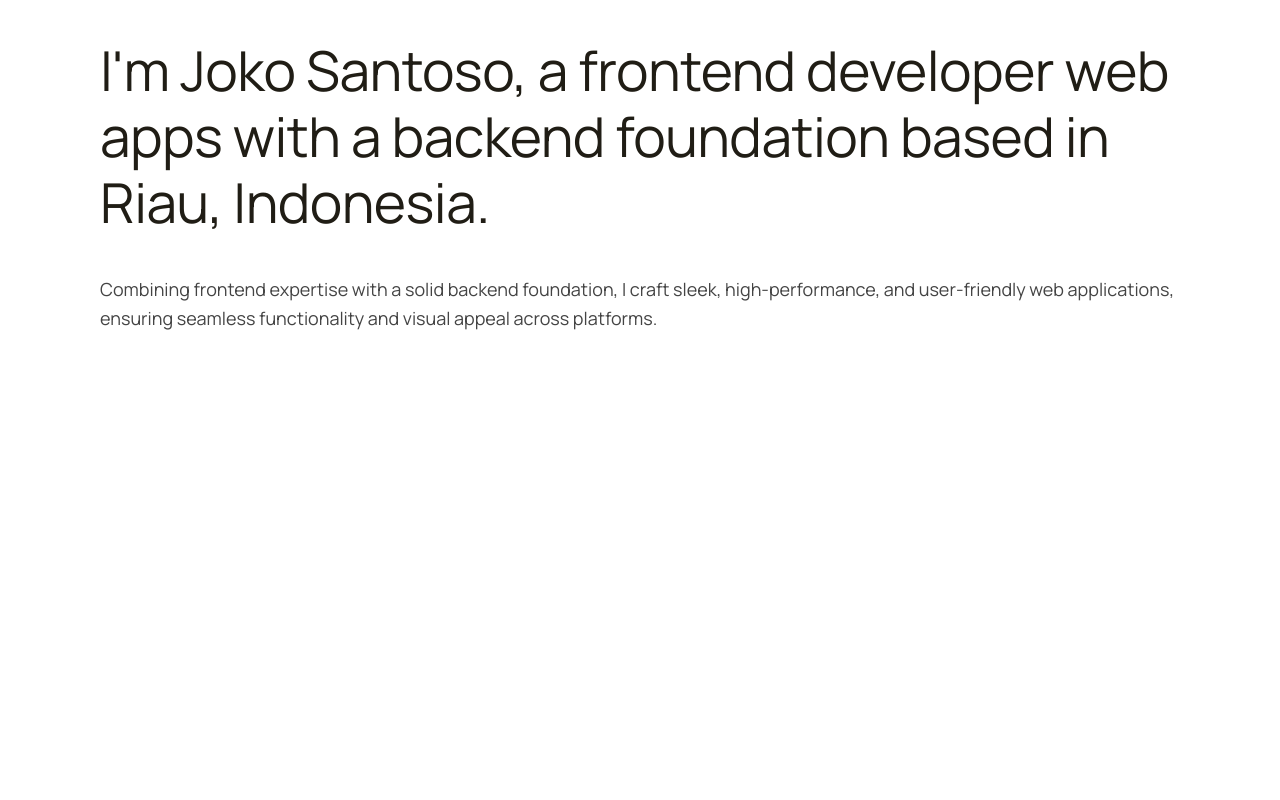
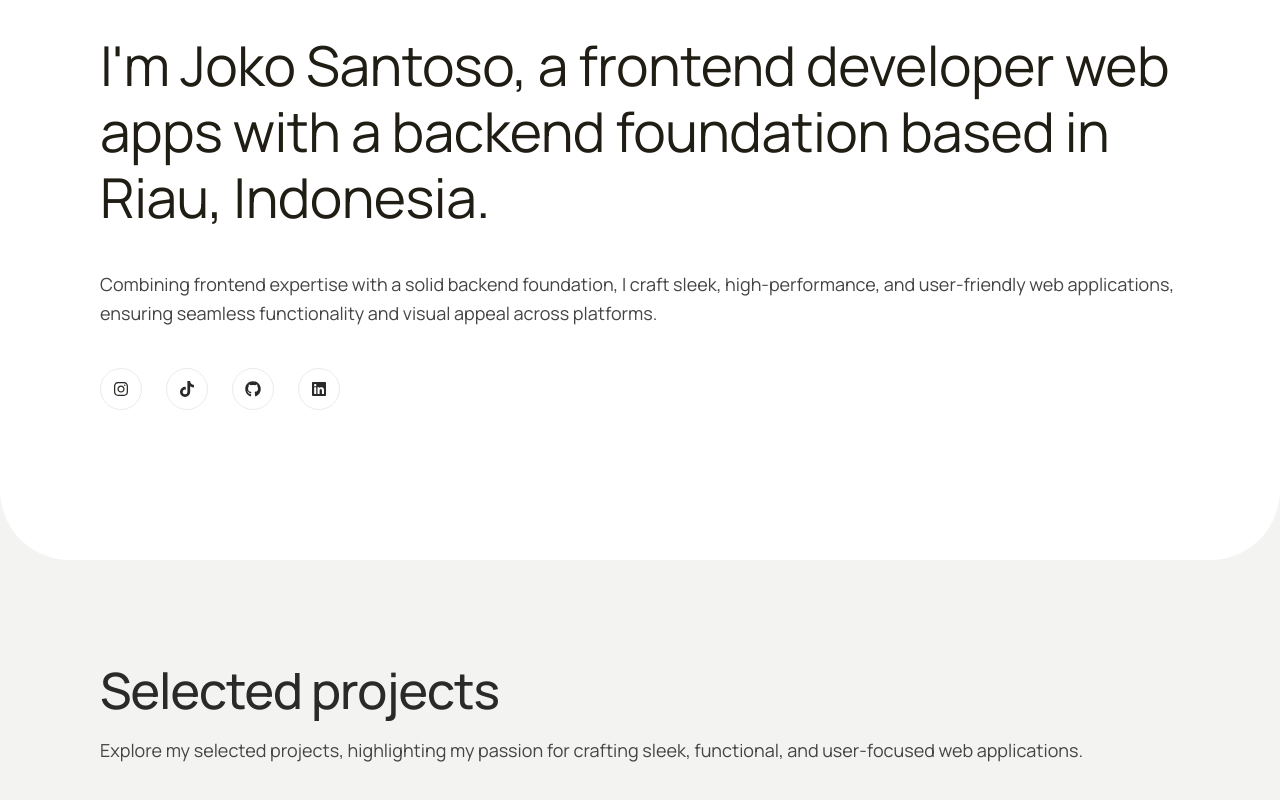
Before and after one commit to jokoo7/portfolio-homepage, a Next.js app: page / in a window 1280 px wide. Shown: the part 238-1038 px from the top of the page. Before the commit the page ends 935 px from the top, so only its background shows below. Built offline with nearby package versions, Linux system fonts and the light colour scheme; a web font is replaced by a local one.

Commit message:
feat: add main hero component

```diff
--- a/app/globals.css
+++ b/app/globals.css
@@ -25,7 +25,7 @@
 
 @layer base {
   body {
-    @apply bg-white font-sans antialiased;
+    @apply bg-background font-sans antialiased;
   }
   p {
     @apply text-dark-grey text-[18px] leading-[1.6em];
@@ -70,7 +70,7 @@
 
 @layer components {
   .wrapper {
-    @apply w-full px-[20px] md:px-[40px] lg:px-[100px];
+    @apply w-full px-[20px] pt-[60px] pb-[100px] md:px-[40px] md:py-[80px] lg:px-[100px] lg:pt-[100px] lg:pb-[150px];
   }
   .wrapper-content {
     @apply mx-auto w-full max-w-[1200px];
--- a/app/layout.tsx
+++ b/app/layout.tsx
@@ -28,9 +28,7 @@ export default function RootLayout({
       <body className={cn(manropeSans.variable, fragmentMono.variable)}>
         <main className="relative flex min-h-screen flex-col">
           <Navbar />
-          <div className="mt-28 min-h-screen flex-1 flex-grow md:mt-[155px] lg:mt-[135px]">
-            {children}
-          </div>
+          <div className="min-h-screen flex-1 flex-grow">{children}</div>
         </main>
       </body>
     </html>
--- a/app/page.tsx
+++ b/app/page.tsx
@@ -1,10 +1,21 @@
-import { Heading } from '@/components/heading';
+import { buttonVariants } from '@/components/button';
+import MainHero from '@/components/main-hero';
 import Image from 'next/image';
+import Link from 'next/link';
+import { FaGithub, FaInstagram } from 'react-icons/fa';
+import { FaLinkedin, FaTiktok } from 'react-icons/fa6';
+
+const SOCIALLINKS = [
+  { path: '', label: 'Instagram', icon: <FaInstagram /> },
+  { path: '', label: 'Tiktok', icon: <FaTiktok /> },
+  { path: '', label: 'Github', icon: <FaGithub /> },
+  { path: '', label: 'Linkedln', icon: <FaLinkedin /> },
+];
 
 export default function Home() {
   return (
     <>
-      <div className="wrapper">
+      <MainHero>
         <div className="wrapper-content flex flex-col gap-8 md:gap-10">
           <div className="aspect-square w-[100px] overflow-hidden rounded-full">
             <Image
@@ -15,24 +26,43 @@ export default function Home() {
               className="object-cover grayscale-100"
             />
           </div>
-          <Heading className="hidden lg:block" variant="h1-l">
-            I&apos;m Joko Santoso, a frontend developer web apps with a backend
-            foundation based in Riau, Indonesia.
-          </Heading>
-          <Heading className="hidden md:block lg:hidden" variant="h1-s">
-            I&apos;m Joko Santoso, a frontend developer web apps with a backend
-            foundation based in Riau, Indonesia.
-          </Heading>
-          <Heading className="md:hidden" variant="h2-m">
-            I&apos;m Joko Santoso, <br />a frontend developer web apps with a
-            backend foundation based in Riau, Indonesia.
-          </Heading>
+          <h1 className="text-[32px] leading-[1.2em] font-medium tracking-[-0.02em] text-black md:text-[45px] md:font-normal md:tracking-[-0.5px] md:text-[#201d15] lg:text-[55px]">
+            I&apos;m Joko Santoso, <br className="md:hidden" /> a frontend
+            developer web apps with a backend foundation based in Riau,
+            Indonesia.
+          </h1>
           <p>
             Combining frontend expertise with a solid backend foundation, I
             craft sleek, high-performance, and user-friendly web applications,
             ensuring seamless functionality and visual appeal across platforms.
           </p>
         </div>
+        <div className="wrapper-content mt-16 flex justify-center md:mt-10 md:justify-start">
+          <div className="flex w-fit items-center gap-16 md:gap-6">
+            {SOCIALLINKS.map((link, i) => (
+              <Link
+                href={link.path}
+                key={i}
+                className={buttonVariants({ size: 'icon' })}
+              >
+                {link.icon}
+              </Link>
+            ))}
+          </div>
+        </div>
+      </MainHero>
+      <div className="wrapper">
+        <div className="wrapper-content">
+          <div className="flex flex-col gap-4">
+            <h2 className="text-[32px] leading-[1.2em] font-medium tracking-[-0.02em] text-black md:text-[45px] lg:text-[50px]">
+              Selected projects
+            </h2>
+            <p>
+              Explore my selected projects, highlighting my passion for crafting
+              sleek, functional, and user-focused web applications.
+            </p>
+          </div>
+        </div>
       </div>
     </>
   );
--- a/components/heading.tsx
+++ b/components/heading.tsx
@@ -7,22 +7,22 @@ const headingVariants = cva('scroll-m-20', {
     variant: {
       'h1-l':
         'text-[55px] leading-[120%] font-normal tracking-[-0.5px] text-[#201d15]',
+      'h1-m':
+        'text-[45px] leading-[120%] font-normal tracking-[-0.5px] text-[#201d15]',
       'h1-s':
-        'text-[45px] leading-[120%] font-normal tracking-[-0.5px] text-[#201d15]',
-      'h1-m':
         'text-[40px] leading-[120%] font-normal tracking-[-0.5px] text-[#201d15]',
       'h2-l':
         'text-[50px] leading-[1.2em] font-medium tracking-[-0.02em] text-black',
+      'h2-m':
+        'text-[45px] leading-[1.2em] font-medium tracking-[-0.02em] text-black',
       'h2-s':
-        'text-[45px] leading-[1.2em] font-medium tracking-[-0.02em] text-black',
-      'h2-m':
         'text-[32px] leading-[1.2em] font-medium tracking-[-0.02em] text-black',
       'h3-l': 'text-[30px] leading-[1.3em] font-medium text-black',
-      'h3-s': 'text-[30px] leading-[1.3em] font-medium text-black',
-      'h3-m': 'text-[25px] leading-[1.3em] font-medium text-black',
+      'h3-m': 'text-[30px] leading-[1.3em] font-medium text-black',
+      'h3-s': 'text-[25px] leading-[1.3em] font-medium text-black',
       'h4-l': 'text-[24px] leading-[1.4em] font-medium text-black',
-      'h4-s': 'text-[24px] leading-[1.4em] font-medium text-black',
-      'h4-m': 'text-[20px] leading-[1.4em] font-medium text-black',
+      'h4-m': 'text-[24px] leading-[1.4em] font-medium text-black',
+      'h4-s': 'text-[20px] leading-[1.4em] font-medium text-black',
       h5: 'text-[20px] leading-[1.4em] font-medium text-black',
       h6: 'text-[16px] leading-[1.4em] font-bold text-[#333333]',
     },
--- /dev/null
+++ b/components/main-hero.tsx
@@ -0,0 +1,9 @@
+import * as React from 'react';
+
+export default function MainHero({ children }: { children: React.ReactNode }) {
+  return (
+    <div className="rounded-b-4xl bg-white px-[20px] pt-[115px] pb-[100px] md:rounded-b-[70px] md:px-[40px] md:pt-[155px] md:pb-[80px] lg:px-[100px] lg:pt-[130px] lg:pb-[150px]">
+      {children}
+    </div>
+  );
+}
--- a/components/navbar.tsx
+++ b/components/navbar.tsx
@@ -51,7 +51,7 @@ export default function Navbar() {
   return (
     <nav
       className={cn(
-        'border-light-grey fixed top-0 right-0 left-0 z-50 mx-auto flex h-[80px] w-full -translate-y-[90px] flex-col border-b bg-transparent backdrop-blur-2xl transition-all duration-[350ms] md:h-[90px]',
+        'border-light-grey fixed top-0 right-0 left-0 z-50 mx-auto flex h-[80px] w-full -translate-y-[90px] flex-col border-b bg-white/50 backdrop-blur-2xl transition-all duration-[350ms] md:h-[90px]',
         { 'translate-y-0': navbarVisible, 'h-[65vh]': hamburger }
       )}
     >
```
